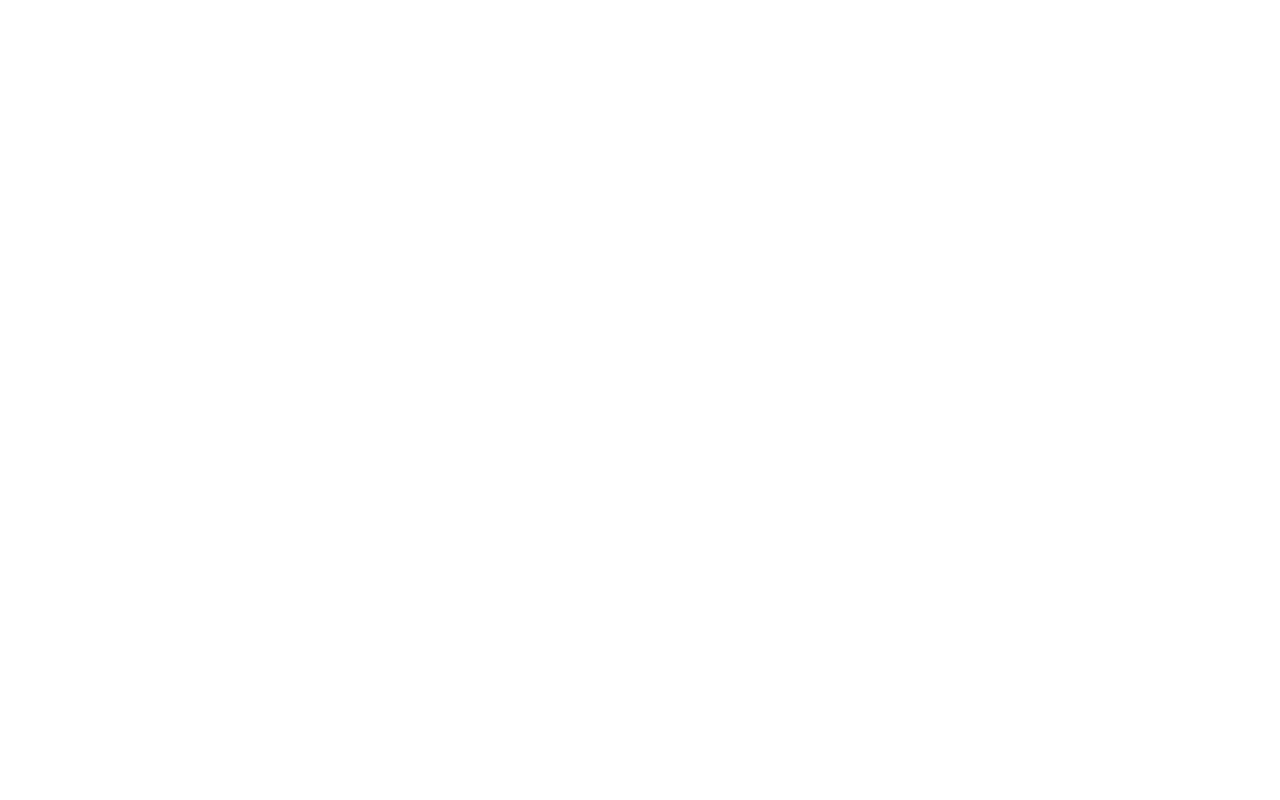
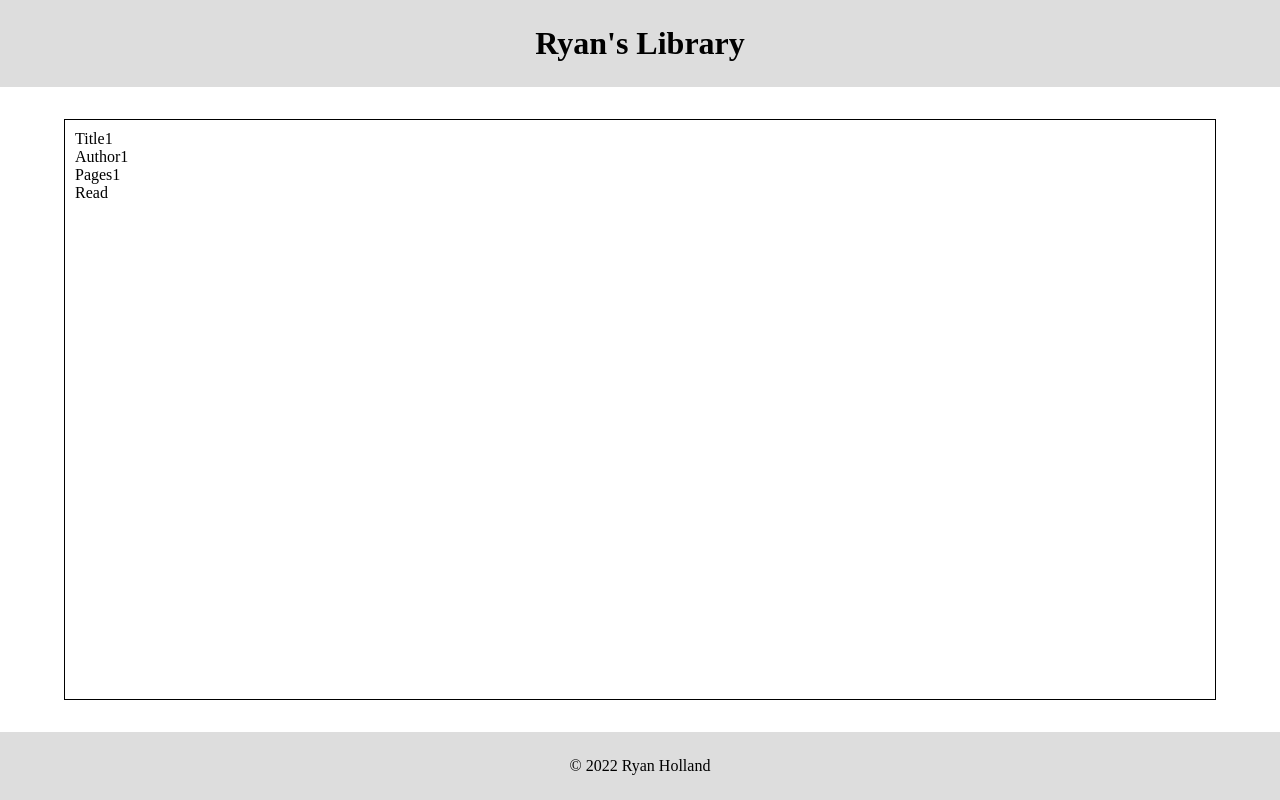
Before and after one commit to rygho90/library-app, a plain HTML site: page index.html in a window 1280 px wide. Drawn offline with Linux system fonts and the light colour scheme.

Commit message:
Add basic styling, Book constructor, displayBooks function

```diff
--- a/index.html
+++ b/index.html
@@ -5,8 +5,22 @@
     <meta http-equiv="X-UA-Compatible" content="IE=edge">
     <meta name="viewport" content="width=device-width, initial-scale=1.0">
     <title>Library</title>
+    <link rel="stylesheet" href="styles.css">
+    <script src="script.js" defer></script>
 </head>
 <body>
-
+    <div class="header">
+        <h1>Ryan's Library</h1>
+    </div>
+    <div class="main">
+        <div class="library-container">
+            <button class="add-btn">
+                +
+            </button>
+        </div>
+    </div>
+    <div class="footer">
+        &copy; 2022 Ryan Holland
+    </div>
 </body>
 </html>
--- a/script.js
+++ b/script.js
@@ -0,0 +1,55 @@
+const libraryContainer = document.querySelector(".library-container");
+
+let myLibrary = [];
+
+function Book(title, author, pages, read) {
+  this.title = title
+  this.author = author
+  this.pages = pages
+  this.read = read
+}
+
+function addBookToLibrary() {
+  // do stuff here
+}
+
+function displayBooks(myLibrary) {
+    while (libraryContainer.firstChild) {
+        libraryContainer.removeChild(libraryContainer.firstChild);
+    }
+
+    myLibrary.forEach(book => {
+        const card = document.createElement('div');
+        const title = document.createElement('div');
+        const author = document.createElement('div');
+        const pages = document.createElement('div');
+        const read = document.createElement('div');
+        let readStatus = false;
+        if (book.read) readStatus = true;
+
+        title.textContent = book.title;
+        author.textContent = book.author;
+        pages.textContent = book.pages;
+        if (readStatus) {
+            read.textContent = "Read"
+        } else {
+            read.textContent = "Not Read"
+        }
+
+        card.append(title);
+        card.append(author);
+        card.append(pages);
+        card.append(read);
+        libraryContainer.append(card);
+    });
+}
+
+let testBook1 = new Book("Title1", "Author1", "Pages1", true)
+let testBook2 = new Book("Title2", "Author2", "Pages2", false)
+myLibrary.push(testBook1)
+myLibrary.push(testBook2)
+displayBooks(myLibrary)
+
+myLibrary.pop(testBook1);
+
+displayBooks(myLibrary)
--- a/styles.css
+++ b/styles.css
@@ -0,0 +1,45 @@
+* {
+    box-sizing: border-box;
+    margin: 0;
+    padding: 0;
+}
+
+body {
+    height: 100vh;
+    display: flex;
+    flex-direction: column;
+    justify-content: space-between;
+    align-content: center;
+}
+
+.header,
+.footer {
+    text-align: center;
+    padding: 25px;
+    background-color: rgb(221, 221, 221);
+}
+
+.main {
+    display: flex;
+    justify-content: center;
+    align-items: center;
+    height: 100%;
+}
+
+.library-container {
+    width: 90%;
+    height: 90%;
+    border: solid 1px black;
+    padding: 10px;
+    display: grid;
+}
+
+.add-btn,
+.book-card {
+    width: 200px;
+    height: 275px;
+    border: solid 1px black;
+    display: flex;
+    justify-content: center;
+    align-items: center;
+}
```
